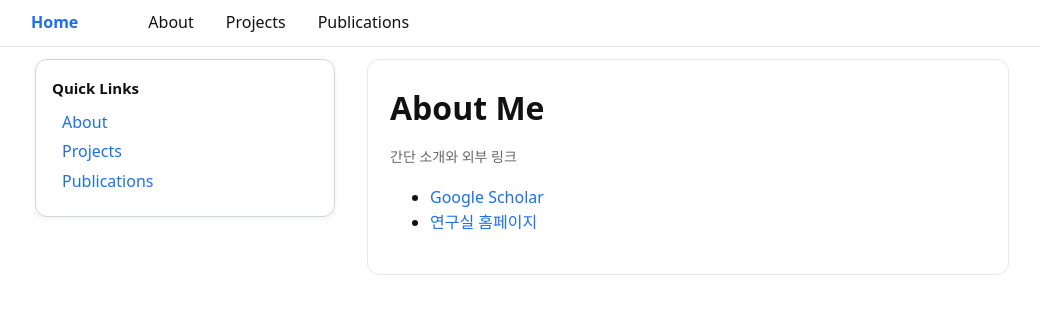
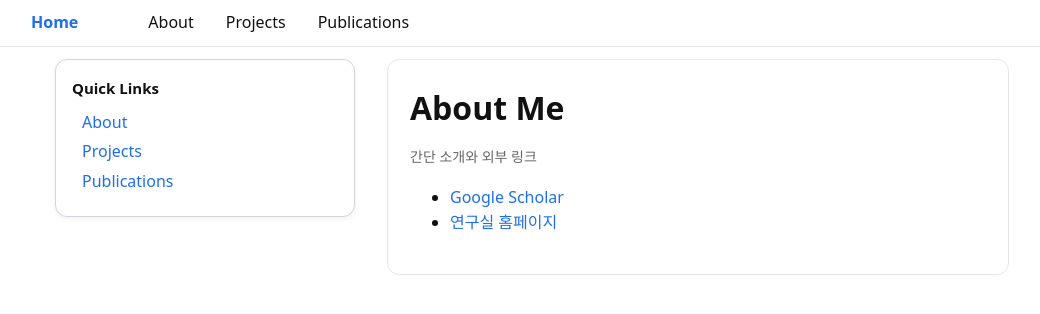
Before and after one commit to ChoRongCho/ChoRongCho.github.io, a Jekyll site: the page built from about.html, in a window 1280 px wide. Shown: the top 314 px of the page, without its empty margins (51-1091 px from the left). Built offline with Jekyll 4.4.1, drawn with Linux system fonts in a browser that asks for light colours.

Commit message:
MainHome

```diff
--- a/assets/css/site.css
+++ b/assets/css/site.css
@@ -57,7 +57,7 @@ a:hover{text-decoration:underline}
   grid-template-columns:300px 1fr;  /* ✅ 220px -> 308px (약 40% 증가) */
   gap:32px;
 
-  padding:12px 220px 12px 70px;    /* ✅ 오른쪽 여백도 사이드바 폭에 맞춰 증가 */
+  padding:12px 220px 12px 90px;    /* ✅ 오른쪽 여백도 사이드바 폭에 맞춰 증가 */
 }
 
 
```
